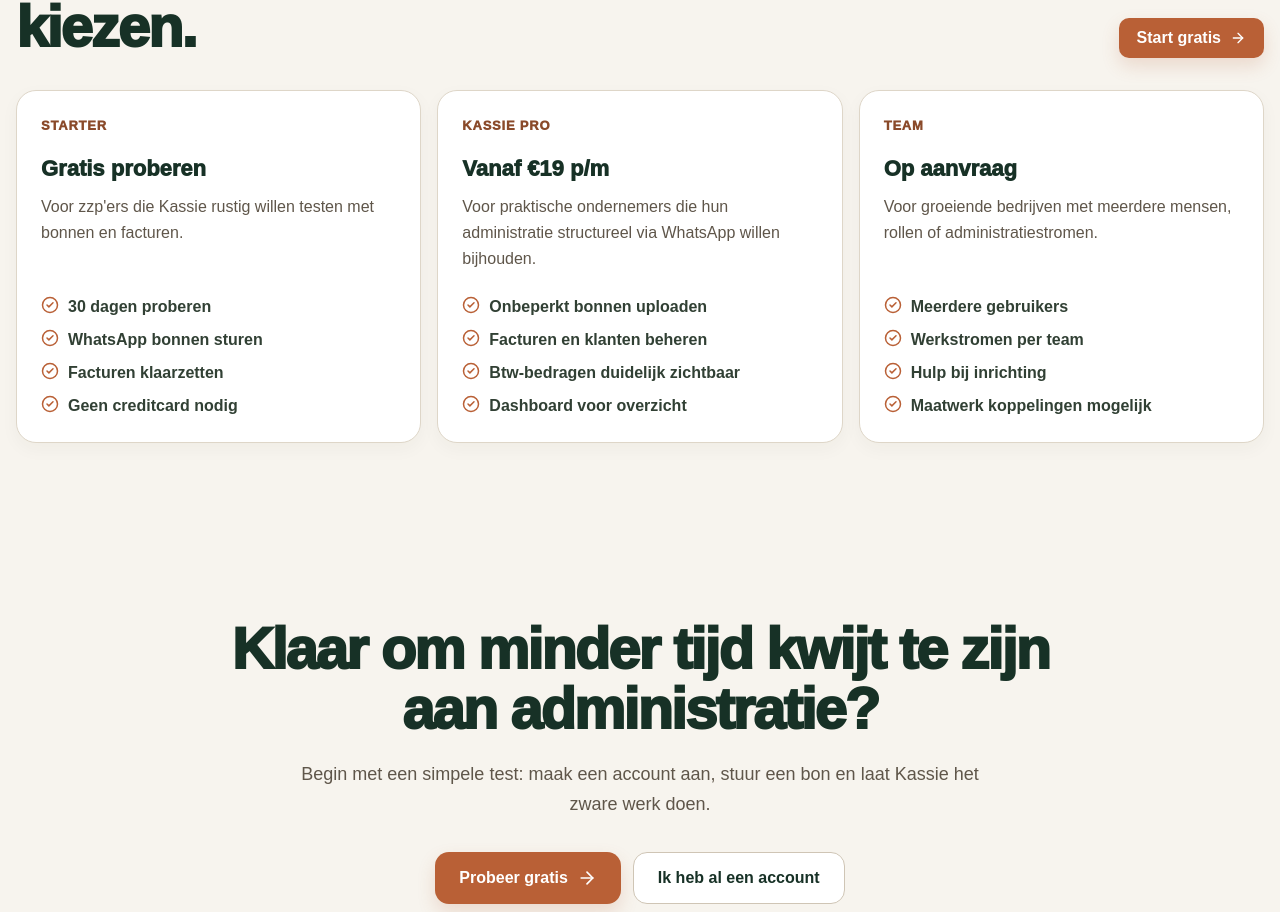
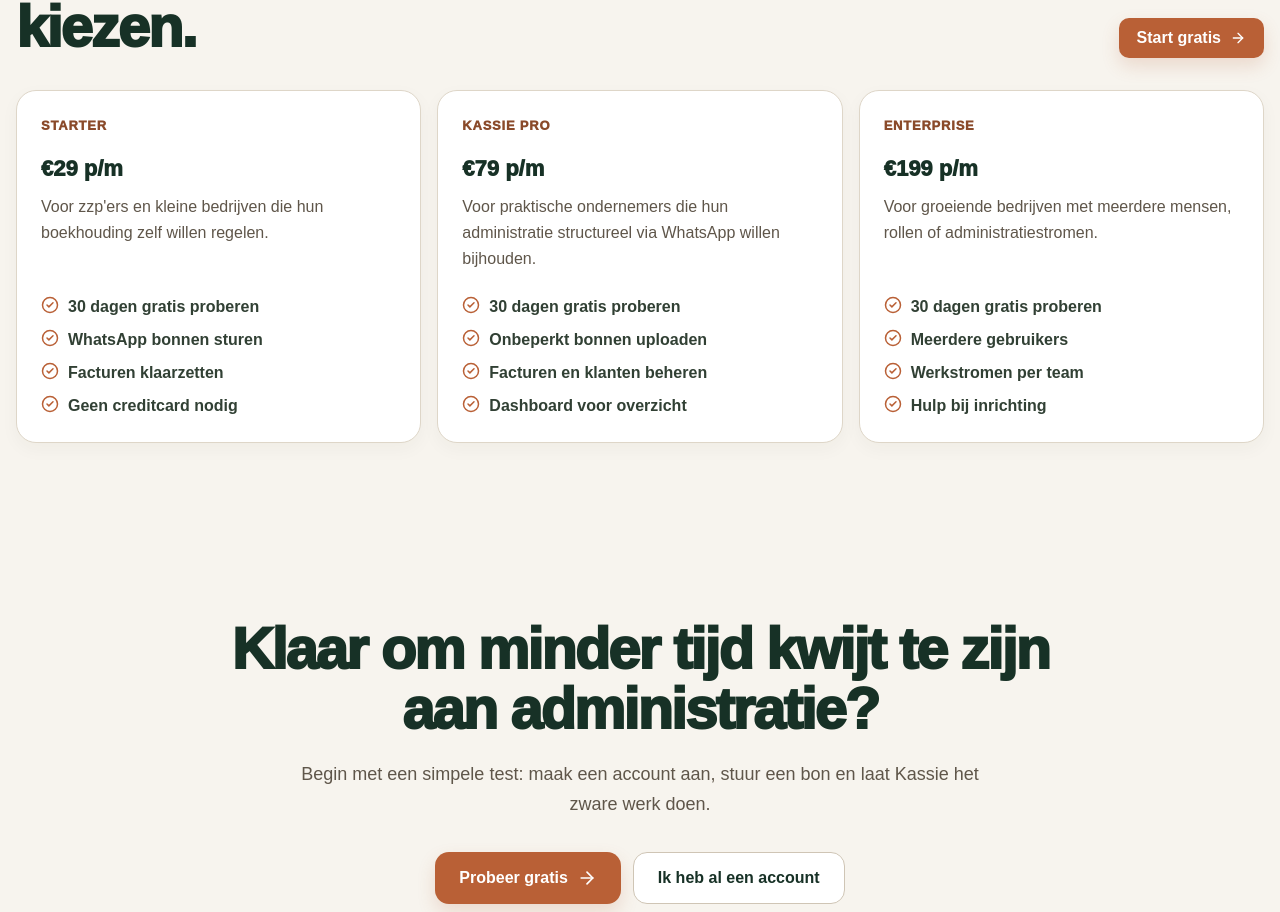
Before and after one commit to Snuushco/snuushco.github.io, a Next.js app: page /kassie in a window 1280 px wide. Shown: the part 3606-4518 px from the top of the page. Built offline with nearby package versions, Linux system fonts and the light colour scheme; no server answers.

Commit message:
Sync Kassie landing pricing

```diff
--- a/app/kassie/page.tsx
+++ b/app/kassie/page.tsx
@@ -86,21 +86,21 @@
 const pricingPlans = [
   {
     name: "Starter",
-    price: "Gratis proberen",
-    description: "Voor zzp'ers die Kassie rustig willen testen met bonnen en facturen.",
-    points: ["30 dagen proberen", "WhatsApp bonnen sturen", "Facturen klaarzetten", "Geen creditcard nodig"],
+    price: "€29 p/m",
+    description: "Voor zzp'ers en kleine bedrijven die hun boekhouding zelf willen regelen.",
+    points: ["30 dagen gratis proberen", "WhatsApp bonnen sturen", "Facturen klaarzetten", "Geen creditcard nodig"],
   },
   {
     name: "Kassie Pro",
-    price: "Vanaf €19 p/m",
+    price: "€79 p/m",
     description: "Voor praktische ondernemers die hun administratie structureel via WhatsApp willen bijhouden.",
-    points: ["Onbeperkt bonnen uploaden", "Facturen en klanten beheren", "Btw-bedragen duidelijk zichtbaar", "Dashboard voor overzicht"],
+    points: ["30 dagen gratis proberen", "Onbeperkt bonnen uploaden", "Facturen en klanten beheren", "Dashboard voor overzicht"],
   },
   {
-    name: "Team",
-    price: "Op aanvraag",
+    name: "Enterprise",
+    price: "€199 p/m",
     description: "Voor groeiende bedrijven met meerdere mensen, rollen of administratiestromen.",
-    points: ["Meerdere gebruikers", "Werkstromen per team", "Hulp bij inrichting", "Maatwerk koppelingen mogelijk"],
+    points: ["30 dagen gratis proberen", "Meerdere gebruikers", "Werkstromen per team", "Hulp bij inrichting"],
   },
 ];
 
```
